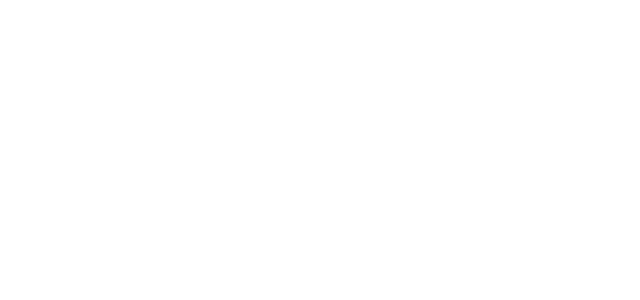
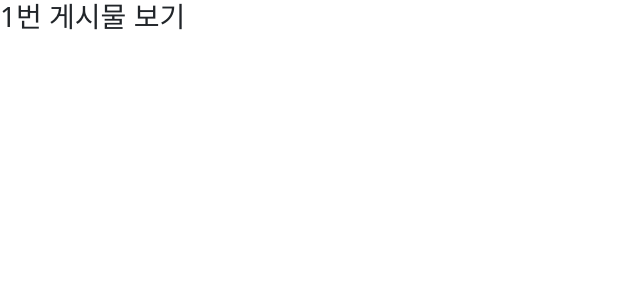
Before and after one commit to sebaek/react-20250630, a React (Vite) app: page /learn/1 in a window 1280 px wide. Before the commit this address had no page. Shown: the top 300 px of the page, without its empty margins (0-640 px from the left). Built offline with nearby package versions, Linux system fonts and the light colour scheme.

Commit message:
dynamic segments

```diff
--- /dev/null
+++ b/src/App45.jsx
@@ -0,0 +1,31 @@
+import React from "react";
+import { BrowserRouter, Route, Routes, useParams } from "react-router";
+
+function Child1() {
+  // react router :경로 -> dynamic segments
+  let param = useParams(); // dynamic segments를 얻는 hook
+
+  console.log(param);
+
+  return (
+    <div>
+      <h3>{param.mySubPath}번 게시물 보기</h3>
+    </div>
+  );
+}
+
+function App45(props) {
+  return (
+    <div>
+      <BrowserRouter>
+        <Routes>
+          <Route path="learn">
+            <Route path=":mySubPath" element={<Child1 />} />
+          </Route>
+        </Routes>
+      </BrowserRouter>
+    </div>
+  );
+}
+
+export default App45;
--- a/src/main.jsx
+++ b/src/main.jsx
@@ -1,10 +1,10 @@
 import { StrictMode } from "react";
 import { createRoot } from "react-dom/client";
 import "bootstrap/dist/css/bootstrap.min.css";
-import App44 from "./App44.jsx";
+import App45 from "./App45.jsx";
 
 createRoot(document.getElementById("root")).render(
   <StrictMode>
-    <App44 />
+    <App45 />
   </StrictMode>,
 );
```
